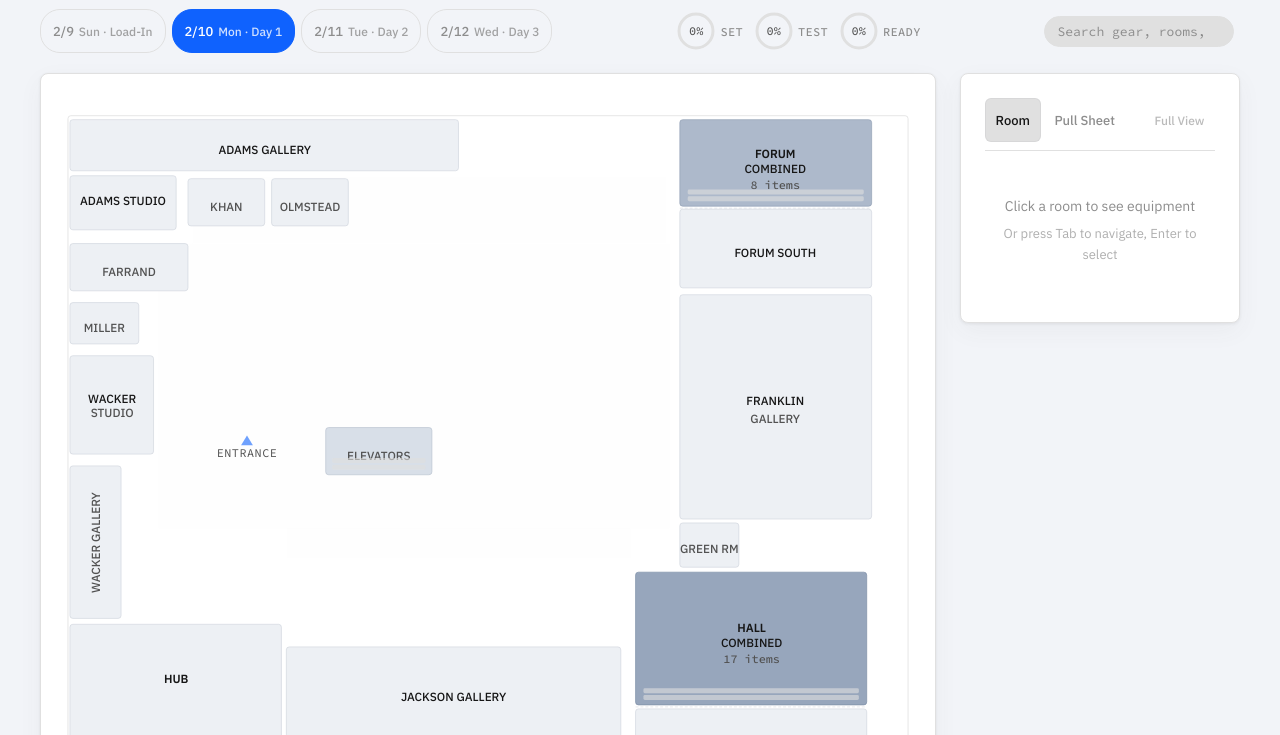
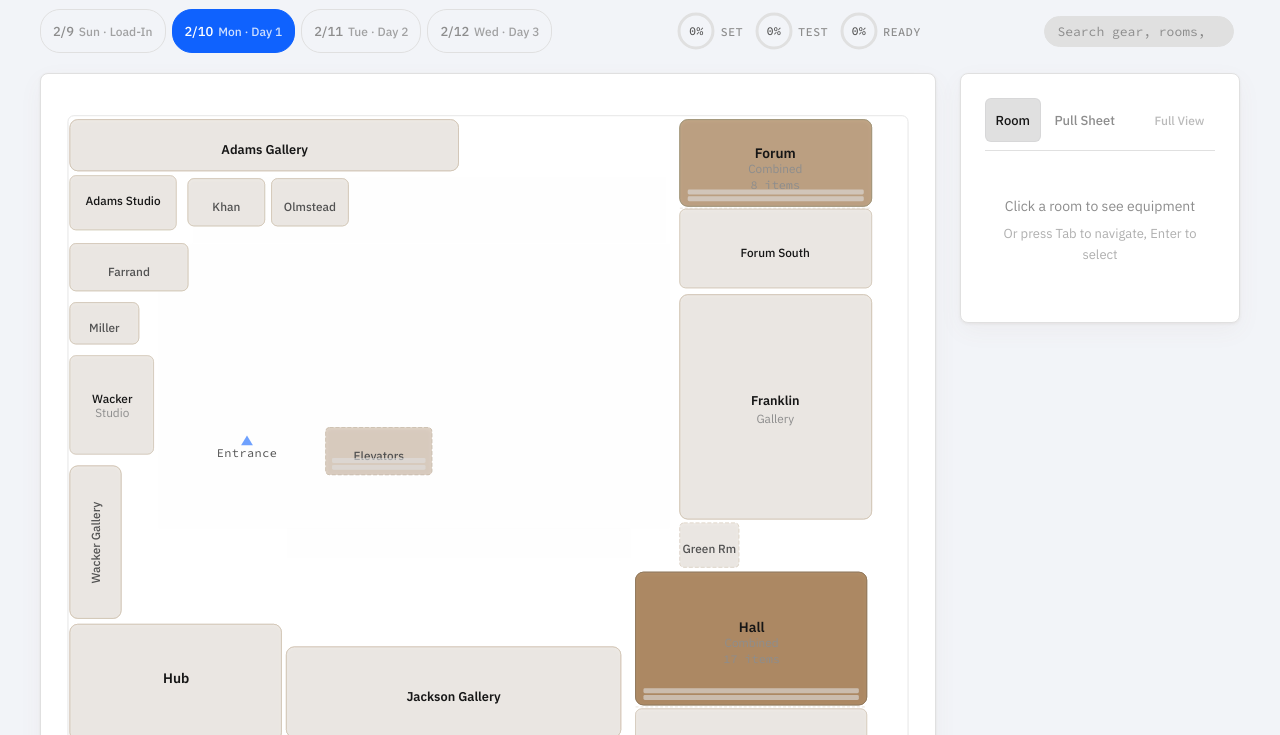
Before and after one commit to salttymalty/convene-floorplan, a plain HTML site: page index.html in a window 1280 px wide. Shown: the part 65-800 px from the top of the page. Drawn offline with Linux system fonts and the light colour scheme.

Commit message:
Visual polish: warm stone palette, softened corners, type hierarchy, room type classes, depth filters
Replace blue-gray room fills with earth-tone stone ramp (#f0ece8→#b49068).
Soften SVG corners by room type (galleries rx=8, studios rx=6, service rx=4).
Add type hierarchy: 14px primary labels, 13px gallery, Title Case throughout.
Differentiate room types via stroke-width classes (gallery/meeting/studio/service).
Add warm inset shadow SVG filters (room-depth, room-depth-empty) for subtle depth.

Co-Authored-By: Claude Opus 4.6 <noreply@anthropic.com>

```diff
--- a/index.html
+++ b/index.html
@@ -15,8 +15,8 @@
     --ground:      #f2f4f8;    /* cool blue-white — professional, not dead */
     --cream:       #e0e0e0;    /* Gray 30 — dividers, tracks, input bgs */
     --white:       #ffffff;    /* cards, panels */
-    --shadow-near: hsla(220, 10%, 20%, 0.08);
-    --shadow-far:  hsla(220, 10%, 30%, 0.05);
+    --shadow-near: hsla(25, 40%, 30%, 0.08);
+    --shadow-far:  hsla(25, 30%, 40%, 0.05);
     --radius:      8px;
     --radius-sm:   6px;
 
@@ -36,19 +36,19 @@
     --space-lg:    40px;
     --space-xl:    64px;
 
-    /* ── Room Fill Ramp (blue-tinted, text-safe) ── */
-    --room-empty:    #edf0f4;    /* faint blue-gray — no gear */
-    --room-light:    #d8dfe8;    /* light steel — some gear */
-    --room-moderate: #c2ccda;    /* cool periwinkle — populated */
-    --room-heavy:    #adb9cb;    /* steel blue — substantial */
-    --room-dense:    #97a6bc;    /* slate — packed, still readable */
+    /* ── Room Fill Ramp (warm stone, text-safe) ── */
+    --room-empty:    #f0ece8;    /* warm cream — no gear */
+    --room-light:    #e2d5c8;    /* sandstone — some gear */
+    --room-moderate: #d4c0a8;    /* warm tan — populated */
+    --room-heavy:    #c4a888;    /* camel — substantial */
+    --room-dense:    #b49068;    /* tawny — packed, still readable */
 
     /* ── Room Stroke (clear definition against fills) ── */
-    --stroke-empty:    #cdd2da;
-    --stroke-light:    #b5becc;
-    --stroke-moderate: #9eaabc;
-    --stroke-heavy:    #8998ae;
-    --stroke-dense:    #7486a0;
+    --stroke-empty:    #d4c8b8;
+    --stroke-light:    #c4b8a4;
+    --stroke-moderate: #b4a890;
+    --stroke-heavy:    #a4987c;
+    --stroke-dense:    #947c60;
 
     /* ── Status Colors (IBM-derived, production-mapped) ── */
     --status-set:    #198038;   /* IBM Green 60 — "placed, go" */
@@ -654,7 +654,7 @@
 
   .room {
     cursor: pointer;
-    stroke-width: 0.6;
+    stroke-width: 0.7;
     transition: fill 0.3s var(--ease-smooth), stroke 0.3s var(--ease-smooth),
                 filter 0.25s ease-out, stroke-width 0.2s var(--ease-smooth),
                 opacity 0.3s ease;
@@ -675,11 +675,11 @@
     filter: drop-shadow(0 0 12px var(--accent-glow));
   }
 
-  .room.i0 { fill: var(--room-empty); stroke: var(--stroke-empty); }
-  .room.i1 { fill: var(--room-light); stroke: var(--stroke-light); }
-  .room.i2 { fill: var(--room-moderate); stroke: var(--stroke-moderate); }
-  .room.i3 { fill: var(--room-heavy); stroke: var(--stroke-heavy); }
-  .room.i4 { fill: var(--room-dense); stroke: var(--stroke-dense); }
+  .room.i0 { fill: var(--room-empty); stroke: var(--stroke-empty); filter: url(#room-depth-empty); }
+  .room.i1 { fill: var(--room-light); stroke: var(--stroke-light); filter: url(#room-depth); }
+  .room.i2 { fill: var(--room-moderate); stroke: var(--stroke-moderate); filter: url(#room-depth); }
+  .room.i3 { fill: var(--room-heavy); stroke: var(--stroke-heavy); filter: url(#room-depth); }
+  .room.i4 { fill: var(--room-dense); stroke: var(--stroke-dense); filter: url(#room-depth); }
 
   .room.dimmed {
     opacity: 0.30;
@@ -774,18 +774,19 @@
 
   .label-room {
     font-family: 'IBM Plex Sans', sans-serif;
-    font-size: 12px; font-weight: 600;
+    font-size: 14px; font-weight: 600;
     fill: var(--text); text-anchor: middle;
     pointer-events: none;
     dominant-baseline: central;
   }
+  .label-room.gallery { font-size: 13px; font-weight: 600; }
   .label-room.sm { font-size: 12px; fill: var(--text); font-weight: 500; }
   .label-room.xs { font-size: 12px; fill: var(--text-light); font-weight: 500; }
 
   .label-count {
     font-family: 'Source Code Pro', monospace;
-    font-size: 12px; font-weight: 500;
-    fill: var(--text-light); text-anchor: middle;
+    font-size: 12px; font-weight: 400;
+    fill: var(--text-muted); text-anchor: middle;
     pointer-events: none;
     dominant-baseline: central;
     transition: opacity 0.3s;
@@ -793,11 +794,17 @@
 
   .label-sub {
     font-family: 'IBM Plex Sans', sans-serif;
-    font-size: 12px; font-weight: 500;
-    fill: var(--text-light); text-anchor: middle;
+    font-size: 12px; font-weight: 400;
+    fill: var(--text-muted); text-anchor: middle;
     pointer-events: none;
     dominant-baseline: central;
   }
+
+  /* ── Room Type Differentiation ── */
+  .room-gallery  { stroke-width: 0.9; }
+  .room-meeting  { stroke-width: 0.8; }
+  .room-studio   { stroke-width: 0.7; }
+  .room-service  { stroke-width: 0.5; stroke-dasharray: 4 2; }
 
   .entrance-marker {
     fill: var(--accent); stroke: none; opacity: 0.6;
@@ -1384,110 +1391,134 @@
         <feGaussianBlur stdDeviation="2" result="blur"/>
         <feMerge><feMergeNode in="blur"/><feMergeNode in="SourceGraphic"/></feMerge>
       </filter>
+      <!-- Warm inset shadow for gear-loaded rooms (i1-i4) -->
+      <filter id="room-depth" x="-5%" y="-5%" width="110%" height="120%">
+        <feFlood flood-color="hsla(25, 30%, 25%, 1)" flood-opacity="0.12" result="shadow-color"/>
+        <feComposite in="shadow-color" in2="SourceGraphic" operator="in" result="shadow-shape"/>
+        <feOffset dx="0" dy="1" result="shadow-offset"/>
+        <feGaussianBlur stdDeviation="2" result="shadow-blur"/>
+        <feComposite in="shadow-blur" in2="SourceGraphic" operator="atop" result="shadow-inset"/>
+        <feMerge>
+          <feMergeNode in="SourceGraphic"/>
+          <feMergeNode in="shadow-inset"/>
+        </feMerge>
+      </filter>
+      <!-- Lighter inset shadow for empty rooms (i0) -->
+      <filter id="room-depth-empty" x="-5%" y="-5%" width="110%" height="120%">
+        <feFlood flood-color="hsla(25, 30%, 25%, 1)" flood-opacity="0.06" result="shadow-color"/>
+        <feComposite in="shadow-color" in2="SourceGraphic" operator="in" result="shadow-shape"/>
+        <feOffset dx="0" dy="1" result="shadow-offset"/>
+        <feGaussianBlur stdDeviation="1.5" result="shadow-blur"/>
+        <feComposite in="shadow-blur" in2="SourceGraphic" operator="atop" result="shadow-inset"/>
+        <feMerge>
+          <feMergeNode in="SourceGraphic"/>
+          <feMergeNode in="shadow-inset"/>
+        </feMerge>
+      </filter>
     </defs>
 
     <!-- Building shell + corridors -->
-    <rect class="building-outline" x="3" y="18" width="854" height="710" rx="3"/>
+    <rect class="building-outline" x="3" y="18" width="854" height="710" rx="6"/>
     <rect class="corridor" x="95" y="148" width="520" height="290" rx="1"/>
     <rect class="corridor" x="130" y="80" width="480" height="68"/>
     <rect class="corridor" x="225" y="438" width="350" height="30"/>
 
     <!-- ═══ ADAMS GALLERY ═══ -->
-    <rect class="room" data-room="adams-g" x="5" y="22" width="395" height="52" rx="3"
+    <rect class="room room-gallery" data-room="adams-g" x="5" y="22" width="395" height="52" rx="8"
           tabindex="0" role="button" aria-label="Adams Gallery"/>
-    <text class="label-room sm" x="203" y="52">ADAMS GALLERY</text>
+    <text class="label-room gallery" x="203" y="52">Adams Gallery</text>
 
     <!-- ═══ FORUM ═══ -->
-    <rect class="room" data-room="forum" x="625" y="22" width="195" height="88" rx="3"
+    <rect class="room room-gallery" data-room="forum" x="625" y="22" width="195" height="88" rx="8"
           tabindex="0" role="button" aria-label="Forum Combined"/>
-    <text class="label-room" x="722" y="56">FORUM</text>
-    <text class="label-room sm" x="722" y="72">COMBINED</text>
+    <text class="label-room" x="722" y="56">Forum</text>
+    <text class="label-sub" x="722" y="72">Combined</text>
     <text class="label-count" data-count-for="forum" x="722" y="88"></text>
     <line class="divider-line" x1="625" y1="112" x2="820" y2="112"/>
 
     <!-- ═══ FORUM SOUTH ═══ -->
-    <rect class="room" data-room="forum-s" x="625" y="113" width="195" height="80" rx="3"
+    <rect class="room room-studio" data-room="forum-s" x="625" y="113" width="195" height="80" rx="6"
           tabindex="0" role="button" aria-label="Forum South"/>
-    <text class="label-room sm" x="722" y="157">FORUM SOUTH</text>
+    <text class="label-room sm" x="722" y="157">Forum South</text>
 
     <!-- ═══ ADAMS STUDIO ═══ -->
-    <rect class="room" data-room="adams-st" x="5" y="79" width="108" height="55" rx="3"
+    <rect class="room room-studio" data-room="adams-st" x="5" y="79" width="108" height="55" rx="6"
           tabindex="0" role="button" aria-label="Adams Studio"/>
-    <text class="label-room sm" x="59" y="104">ADAMS STUDIO</text>
+    <text class="label-room sm" x="59" y="104">Adams Studio</text>
     <text class="label-count" data-count-for="adams-st" x="59" y="121"></text>
 
     <!-- ═══ BOARDROOMS ═══ -->
-    <rect class="room" data-room="khan" x="125" y="82" width="78" height="48" rx="3"
+    <rect class="room room-meeting" data-room="khan" x="125" y="82" width="78" height="48" rx="6"
           tabindex="0" role="button" aria-label="Khan Boardroom"/>
-    <text class="label-room xs" x="164" y="110">KHAN</text>
-
-    <rect class="room" data-room="olmstead" x="210" y="82" width="78" height="48" rx="3"
+    <text class="label-room xs" x="164" y="110">Khan</text>
+
+    <rect class="room room-meeting" data-room="olmstead" x="210" y="82" width="78" height="48" rx="6"
           tabindex="0" role="button" aria-label="Olmstead Boardroom"/>
-    <text class="label-room xs" x="249" y="110">OLMSTEAD</text>
-
-    <rect class="room" data-room="farrand" x="5" y="148" width="120" height="48" rx="3"
+    <text class="label-room xs" x="249" y="110">Olmstead</text>
+
+    <rect class="room room-meeting" data-room="farrand" x="5" y="148" width="120" height="48" rx="6"
           tabindex="0" role="button" aria-label="Farrand Boardroom"/>
-    <text class="label-room xs" x="65" y="176">FARRAND</text>
-
-    <rect class="room" data-room="miller" x="5" y="208" width="70" height="42" rx="3"
+    <text class="label-room xs" x="65" y="176">Farrand</text>
+
+    <rect class="room room-meeting" data-room="miller" x="5" y="208" width="70" height="42" rx="6"
           tabindex="0" role="button" aria-label="Miller Boardroom"/>
-    <text class="label-room xs" x="40" y="233">MILLER</text>
+    <text class="label-room xs" x="40" y="233">Miller</text>
 
     <!-- ═══ WACKER STUDIO ═══ -->
-    <rect class="room" data-room="wacker-st" x="5" y="262" width="85" height="100" rx="3"
+    <rect class="room room-studio" data-room="wacker-st" x="5" y="262" width="85" height="100" rx="6"
           tabindex="0" role="button" aria-label="Wacker Studio"/>
-    <text class="label-room sm" x="48" y="305">WACKER</text>
-    <text class="label-sub" x="48" y="320">STUDIO</text>
+    <text class="label-room sm" x="48" y="305">Wacker</text>
+    <text class="label-sub" x="48" y="320">Studio</text>
     <text class="label-count" data-count-for="wacker-st" x="48" y="337"></text>
 
     <!-- ═══ WACKER GALLERY ═══ -->
-    <rect class="room" data-room="wacker-g" x="5" y="374" width="52" height="155" rx="3"
+    <rect class="room room-gallery" data-room="wacker-g" x="5" y="374" width="52" height="155" rx="8"
           tabindex="0" role="button" aria-label="Wacker Gallery"/>
-    <text class="label-room xs" x="31" y="452" transform="rotate(-90 31 452)">WACKER GALLERY</text>
+    <text class="label-room xs" x="31" y="452" transform="rotate(-90 31 452)">Wacker Gallery</text>
 
     <!-- ═══ FRANKLIN GALLERY ═══ -->
-    <rect class="room" data-room="franklin-g" x="625" y="200" width="195" height="228" rx="3"
+    <rect class="room room-gallery" data-room="franklin-g" x="625" y="200" width="195" height="228" rx="8"
           tabindex="0" role="button" aria-label="Franklin Gallery"/>
-    <text class="label-room sm" x="722" y="308">FRANKLIN</text>
-    <text class="label-sub" x="722" y="326">GALLERY</text>
+    <text class="label-room gallery" x="722" y="308">Franklin</text>
+    <text class="label-sub" x="722" y="326">Gallery</text>
 
     <!-- ═══ SERVICE ═══ -->
-    <rect class="room" data-room="elev" x="265" y="335" width="108" height="48" rx="3"
+    <rect class="room room-service" data-room="elev" x="265" y="335" width="108" height="48" rx="4"
           tabindex="0" role="button" aria-label="Elevator Bank Hallway"/>
-    <text class="label-room xs" x="319" y="363">ELEVATORS</text>
-
-    <rect class="room" data-room="green" x="625" y="432" width="60" height="45" rx="3"
+    <text class="label-room xs" x="319" y="363">Elevators</text>
+
+    <rect class="room room-service" data-room="green" x="625" y="432" width="60" height="45" rx="4"
           tabindex="0" role="button" aria-label="Green Room"/>
-    <text class="label-room xs" x="655" y="458">GREEN RM</text>
+    <text class="label-room xs" x="655" y="458">Green Rm</text>
 
     <!-- Entrance marker -->
     <polygon class="entrance-marker" points="185,343 191,353 179,353"/>
-    <text class="entrance-label" x="185" y="365">ENTRANCE</text>
+    <text class="entrance-label" x="185" y="365">Entrance</text>
 
     <!-- ═══ HALL ═══ -->
-    <rect class="room" data-room="hall" x="580" y="482" width="235" height="135" rx="3"
+    <rect class="room room-gallery" data-room="hall" x="580" y="482" width="235" height="135" rx="8"
           tabindex="0" role="button" aria-label="Hall Combined"/>
-    <text class="label-room" x="698" y="538">HALL</text>
-    <text class="label-room sm" x="698" y="554">COMBINED</text>
+    <text class="label-room" x="698" y="538">Hall</text>
+    <text class="label-sub" x="698" y="554">Combined</text>
     <text class="label-count" data-count-for="hall" x="698" y="570"></text>
     <line class="divider-line" x1="580" y1="619" x2="815" y2="619"/>
 
     <!-- ═══ HALL SOUTH ═══ -->
-    <rect class="room" data-room="hall-s" x="580" y="621" width="235" height="90" rx="3"
+    <rect class="room room-studio" data-room="hall-s" x="580" y="621" width="235" height="90" rx="6"
           tabindex="0" role="button" aria-label="Hall South"/>
-    <text class="label-room" x="698" y="662">HALL SOUTH</text>
+    <text class="label-room" x="698" y="662">Hall South</text>
     <text class="label-count" data-count-for="hall-s" x="698" y="679"></text>
 
     <!-- ═══ HUB ═══ -->
-    <rect class="room" data-room="hub" x="5" y="535" width="215" height="118" rx="3"
+    <rect class="room room-gallery" data-room="hub" x="5" y="535" width="215" height="118" rx="8"
           tabindex="0" role="button" aria-label="Hub"/>
-    <text class="label-room" x="113" y="590">HUB</text>
+    <text class="label-room" x="113" y="590">Hub</text>
     <text class="label-count" data-count-for="hub" x="113" y="608"></text>
 
     <!-- ═══ JACKSON GALLERY ═══ -->
-    <rect class="room" data-room="jackson-g" x="225" y="558" width="340" height="92" rx="3"
+    <rect class="room room-gallery" data-room="jackson-g" x="225" y="558" width="340" height="92" rx="8"
           tabindex="0" role="button" aria-label="Jackson Gallery"/>
-    <text class="label-room sm" x="395" y="608">JACKSON GALLERY</text>
+    <text class="label-room gallery" x="395" y="608">Jackson Gallery</text>
 
     <!-- Terraces (decorative) -->
     <rect x="3" y="732" width="120" height="14" rx="2" fill="none" stroke="var(--cream)" stroke-width="0.4" stroke-dasharray="3 2"/>
```
